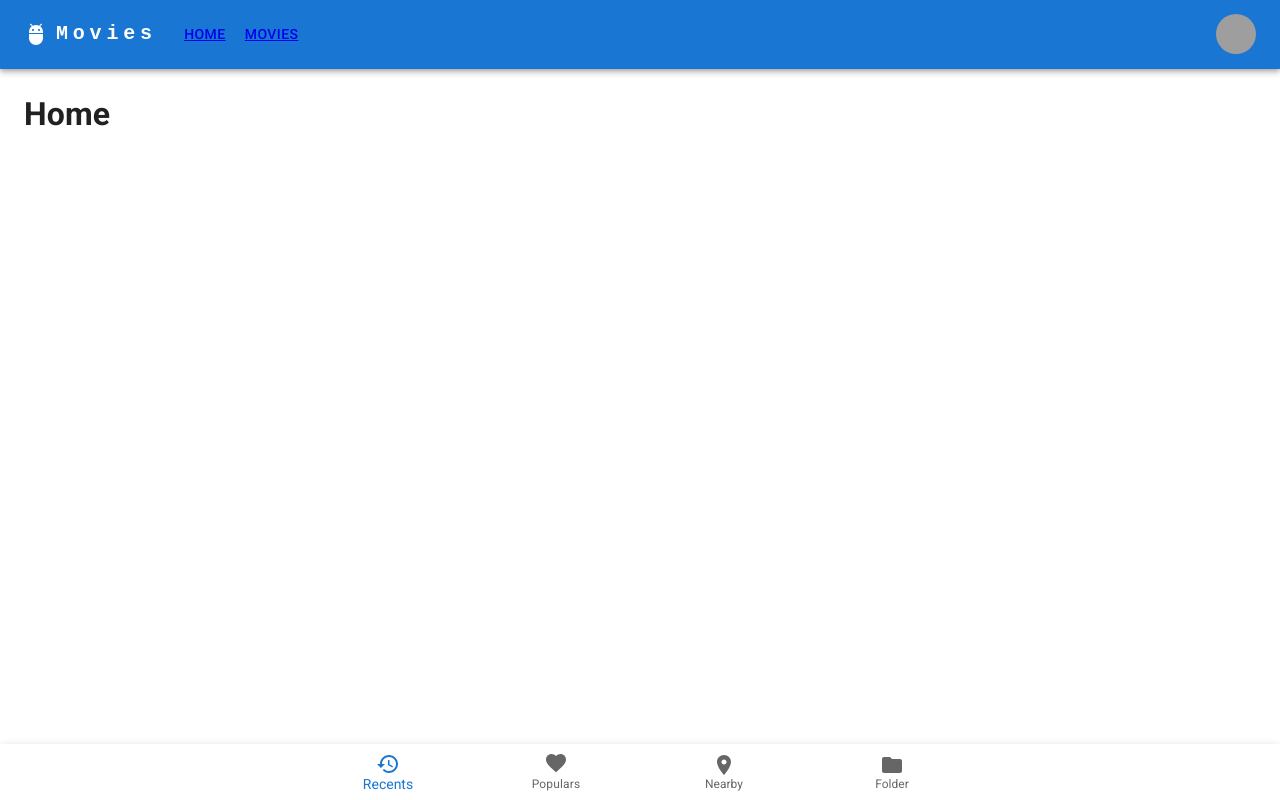
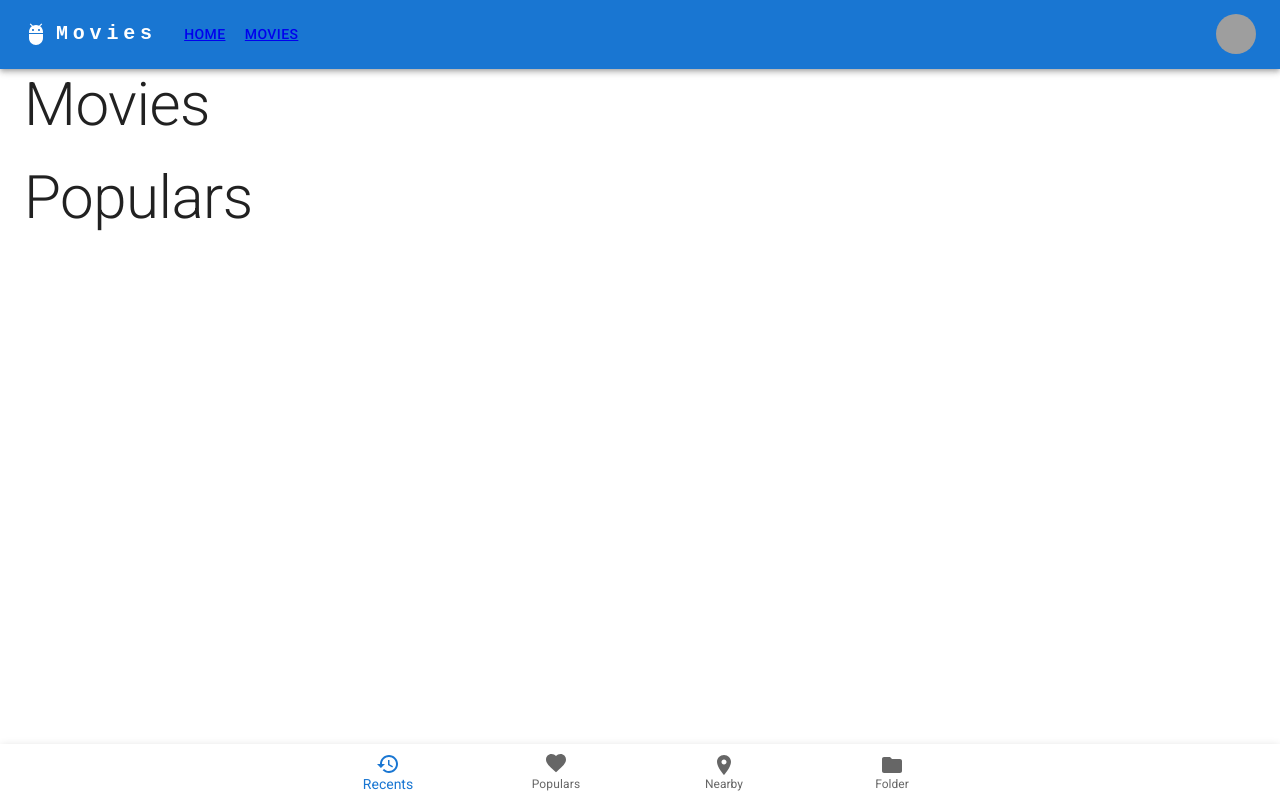
Before and after one commit to vuenos/myreact2, a React (Create React App) app: page / in a window 1280 px wide. Built offline with nearby package versions, Linux system fonts and the light colour scheme; grey boxes are pictures that could not be loaded.

Commit message:
Add to title

```diff
--- a/src/pages/Home.js
+++ b/src/pages/Home.js
@@ -1,8 +1,24 @@
-import React from 'react'
+import React from 'react';
+import apiClient from '../service/api';
+import Typography from '@mui/material/Typography';
+import Box from '@mui/material/Box';
+import Grid from '@mui/material/Grid';
+import Card from '@mui/material/Card';
+import CardContent from '@mui/material/CardContent';
+import CardMedia from '@mui/material/CardMedia';
 
 const Home =()=> {
     return (
-        <h1>Home</h1>
+        <Box sx={{ width: '100%', maxWidth: 1280 }}>
+           <Typography variant="h2" gutterBottom component="h2">
+                Movies
+            </Typography>
+
+            <Typography variant="h2" gutterBottom component="h2">
+                Populars
+            </Typography>
+        </Box>
+
     );
 }
 
```
